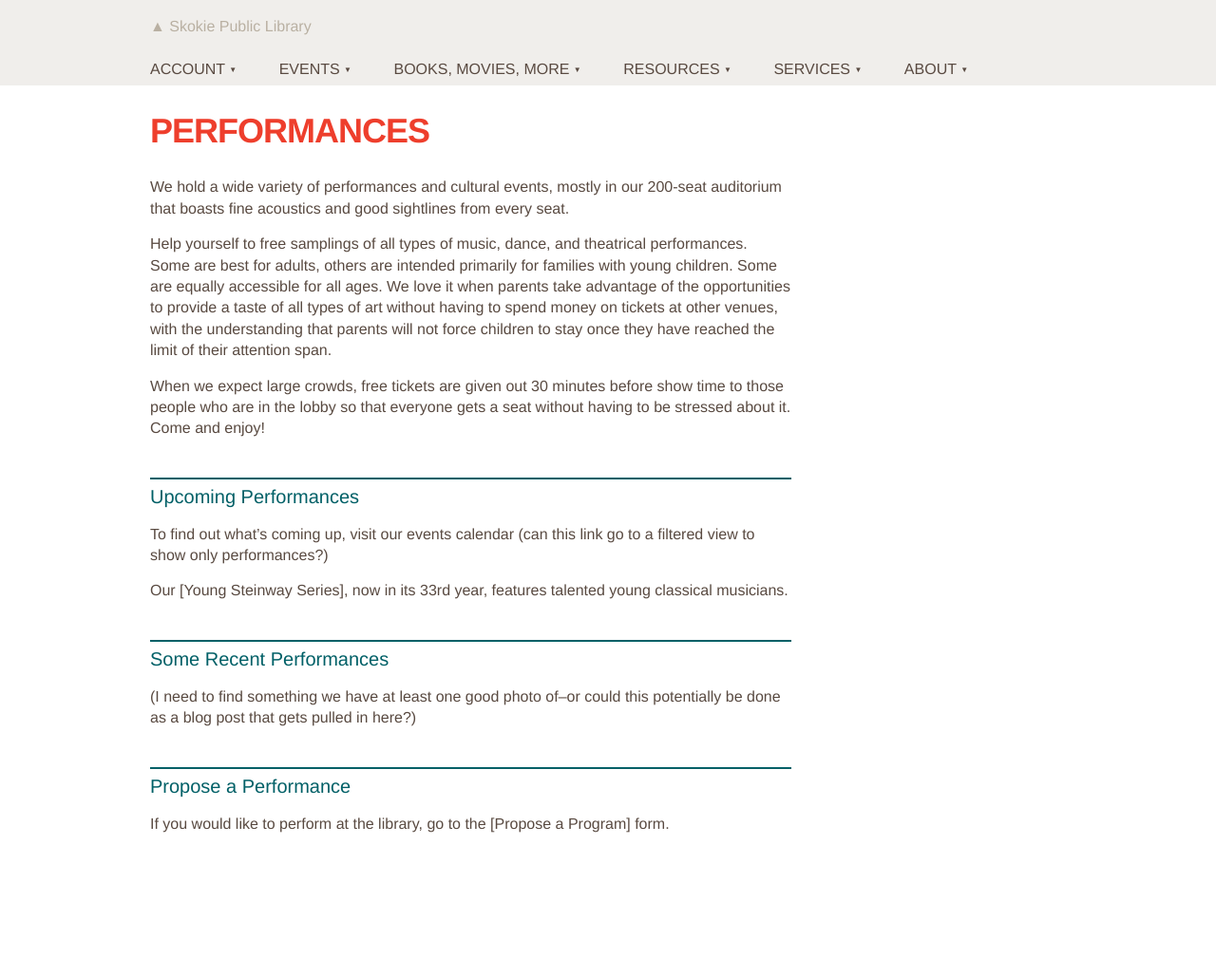
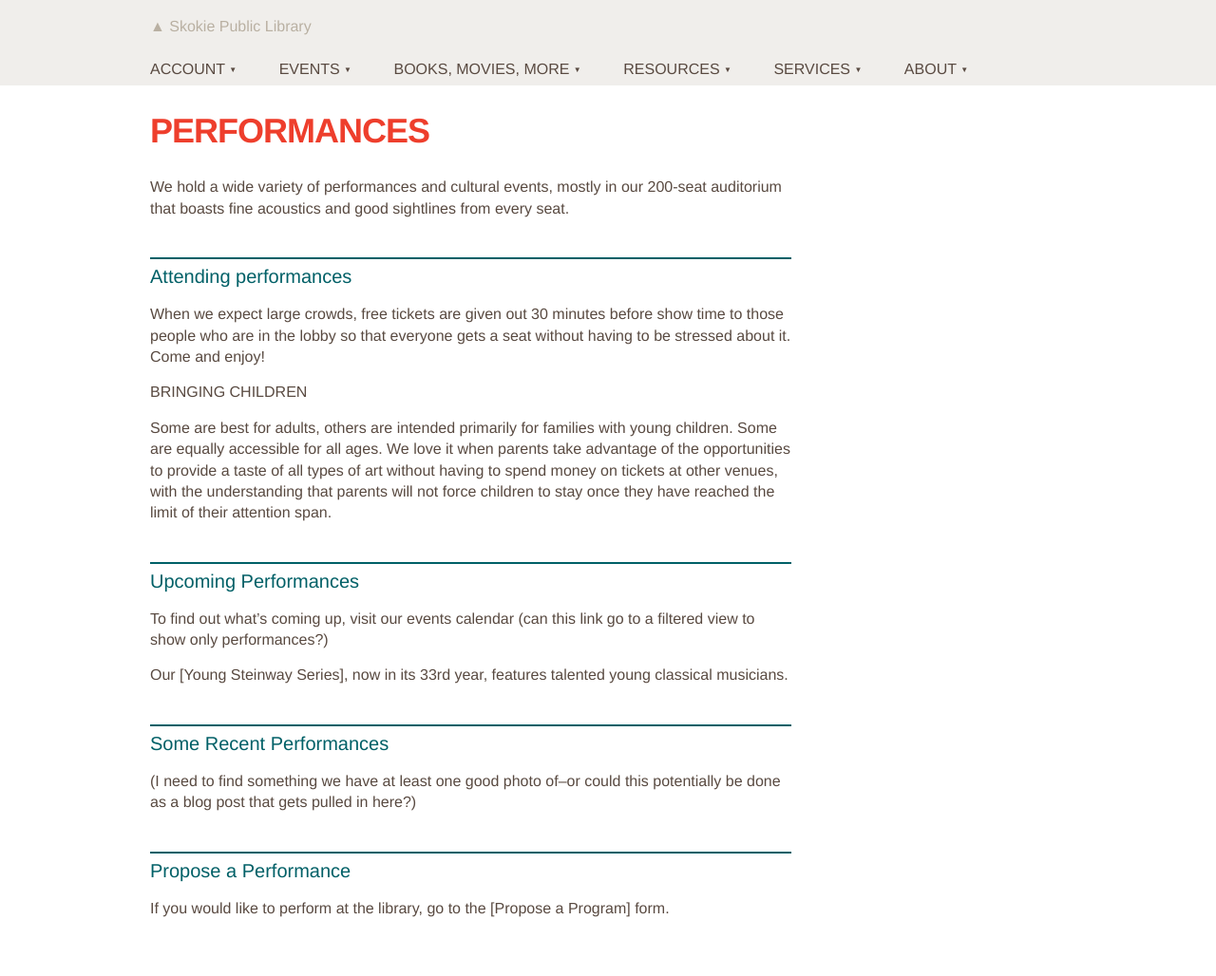
Before and after one commit to skokielibrary/spl-content, a Jekyll site: the page built from _content/christie/events--performances.markdown, in a window 1280 px wide. Shown: the whole page at 95% size. Built offline with Jekyll 4.4.1, drawn with Linux system fonts in a browser that asks for light colours; before the commit the page ends 939 px from its top, so only the background shows below that.

Commit message:
BA edits (needs more work)

```diff
--- a/_content/christie/events--performances.markdown
+++ b/_content/christie/events--performances.markdown
@@ -6,20 +6,24 @@ published: true
 
 We hold a wide variety of performances and cultural events, mostly in our 200-seat auditorium that boasts fine acoustics and good sightlines from every seat.
 
-Help yourself to free samplings of all types of music, dance, and theatrical performances. Some are best for adults, others are intended primarily for families with young children. Some are equally accessible for all ages. We love it when parents take advantage of the opportunities to provide a taste of all types of art without having to spend money on tickets at other venues, with the understanding that parents will not force children to stay once they have reached the limit of their attention span.
+## Attending performances
 
 When we expect large crowds, free tickets are given out 30 minutes before show time to those people who are in the lobby so that everyone gets a seat without having to be stressed about it. Come and enjoy!
 
-##Upcoming Performances
+### Bringing children
+
+Some are best for adults, others are intended primarily for families with young children. Some are equally accessible for all ages. We love it when parents take advantage of the opportunities to provide a taste of all types of art without having to spend money on tickets at other venues, with the understanding that parents will not force children to stay once they have reached the limit of their attention span.
+
+## Upcoming Performances
 
 To find out what's coming up, visit our events calendar (can this link go to a filtered view to show only performances?)
 
 Our [Young Steinway Series], now in its 33rd year, features talented young classical musicians.
 
-##Some Recent Performances
+## Some Recent Performances
 
 (I need to find something we have at least one good photo of--or could this potentially be done as a blog post that gets pulled in here?)
 
-##Propose a Performance
+## Propose a Performance
 
 If you would like to perform at the library, go to the [Propose a Program] form.
```
